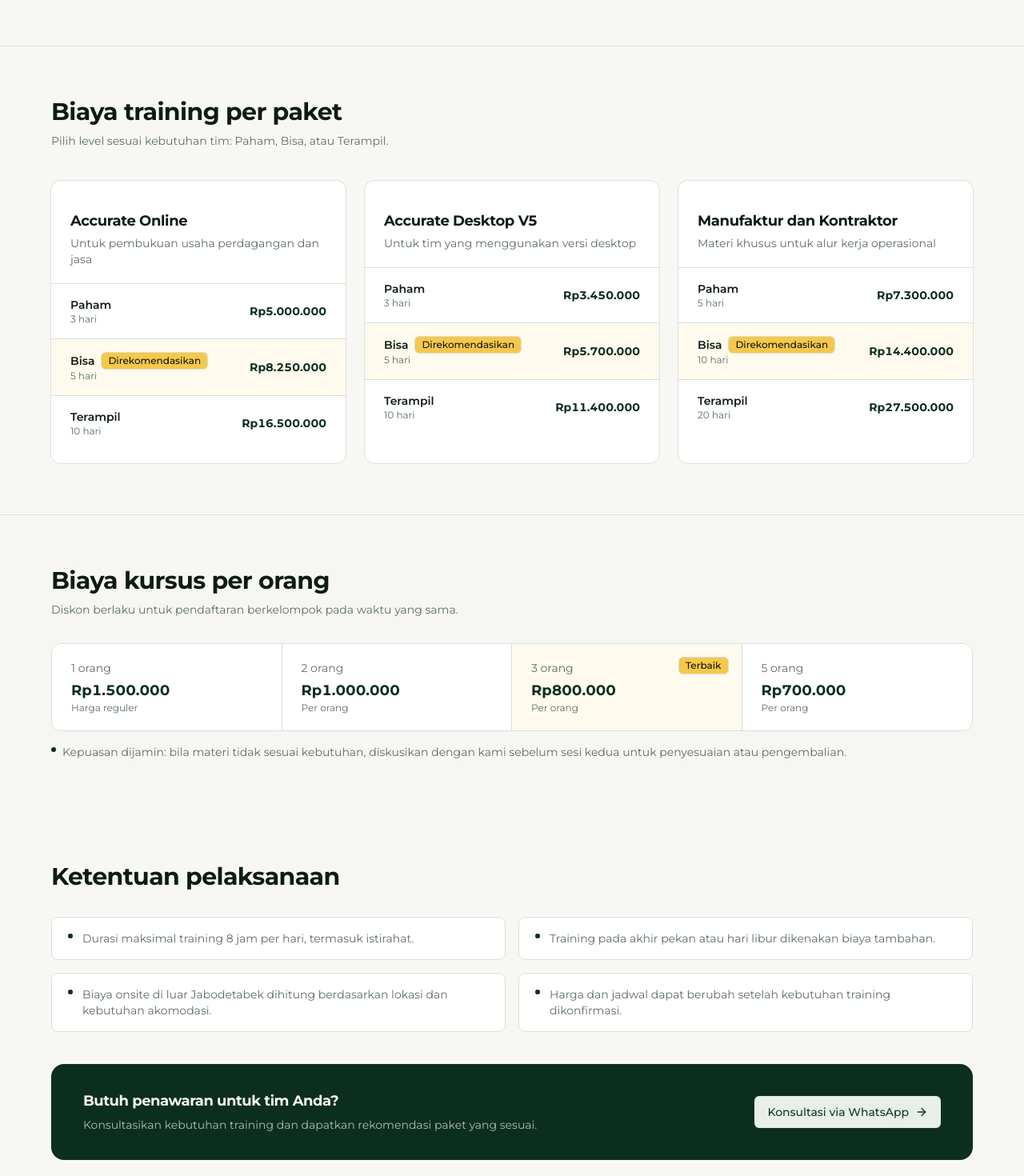
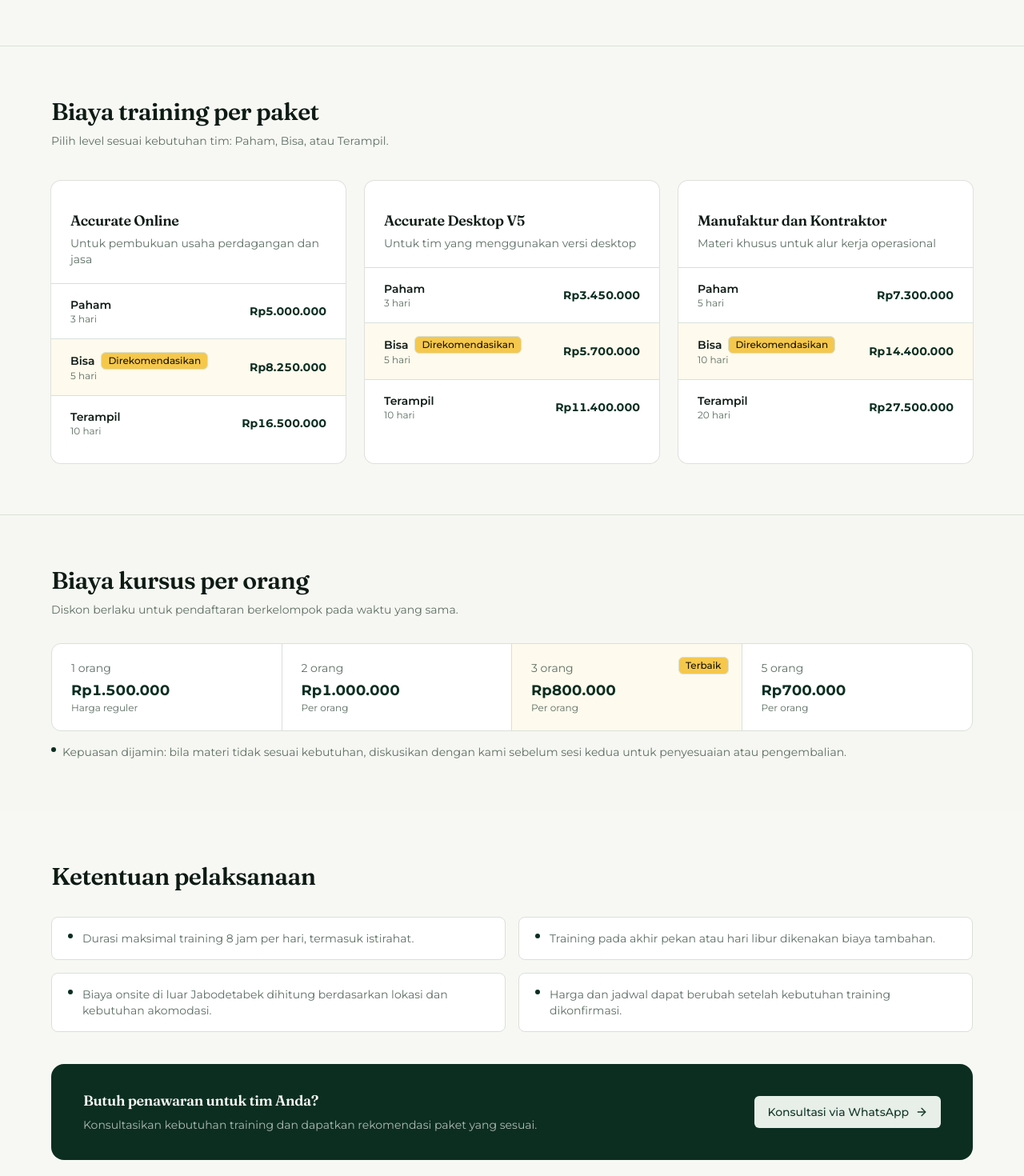
Before and after one commit to Iwang-f/accurate-course-web, a Next.js app: page /harga in a window 1280 px wide. Shown: the part 380-1850 px from the top of the page at 80% size. Built offline with nearby package versions, Linux system fonts and the light colour scheme.

Commit message:
chore: apply font-display to all page headings (v2.2 phase 1)

```diff
--- a/src/app/harga/page.tsx
+++ b/src/app/harga/page.tsx
@@ -22,7 +22,7 @@
 
       <section className="px-5 py-14 md:py-16 sm:px-8">
         <div className="mx-auto max-w-6xl">
-          <h2 className="text-2xl font-bold tracking-tight md:text-3xl">Biaya training per paket</h2>
+          <h2 className="font-display text-2xl font-semibold tracking-tight md:text-3xl">Biaya training per paket</h2>
           <p className="mt-2 text-sm text-muted-foreground">Pilih level sesuai kebutuhan tim: Paham, Bisa, atau Terampil.</p>
           <PricingCards />
         </div>
@@ -30,7 +30,7 @@
 
       <section className="border-t border-border/50 bg-muted/20 px-5 py-14 md:py-16 sm:px-8">
         <div className="mx-auto max-w-6xl">
-          <h2 className="text-2xl font-bold tracking-tight md:text-3xl">Biaya kursus per orang</h2>
+          <h2 className="font-display text-2xl font-semibold tracking-tight md:text-3xl">Biaya kursus per orang</h2>
           <p className="mt-2 text-sm text-muted-foreground">Diskon berlaku untuk pendaftaran berkelompok pada waktu yang sama.</p>
           <div className="mt-8 overflow-hidden rounded-xl border border-border/60 bg-card">
             <div className="grid grid-cols-1 overflow-x-auto sm:grid-cols-2 lg:grid-cols-4">
@@ -60,7 +60,7 @@
 
       <section className="px-5 py-14 md:py-16 sm:px-8">
         <div className="mx-auto max-w-6xl">
-          <h2 className="text-2xl font-bold tracking-tight md:text-3xl">Ketentuan pelaksanaan</h2>
+          <h2 className="font-display text-2xl font-semibold tracking-tight md:text-3xl">Ketentuan pelaksanaan</h2>
           <ul className="mt-8 grid gap-4 sm:grid-cols-2">
             {getTerms().map((t: string) => (
               <li key={t} className="flex items-start gap-3 rounded-lg border border-border/60 bg-card px-5 py-4 text-sm text-muted-foreground">
--- a/src/app/page.tsx
+++ b/src/app/page.tsx
@@ -211,7 +211,7 @@
       <section className="border-t border-border/50 bg-muted/20 px-5 pb-16 md:pb-20">
         <div className="mx-auto flex max-w-6xl flex-col gap-5 rounded-2xl border border-border/60 bg-card px-6 py-8 sm:flex-row sm:items-center sm:justify-between sm:px-10">
           <div>
-            <p className="text-lg font-bold tracking-tight">Biaya training dan kursus</p>
+            <p className="font-display text-lg font-semibold tracking-tight">Biaya training dan kursus</p>
             <p className="mt-1 max-w-xl text-sm leading-6 text-muted-foreground">
               Paket tersedia per durasi untuk Accurate Online dan Desktop, dengan harga kursus per orang yang lebih murah bila mendaftar berkelompok.
             </p>
--- a/src/app/program/page.tsx
+++ b/src/app/program/page.tsx
@@ -46,7 +46,7 @@
           <div className="flex size-24 items-center justify-center rounded-full bg-primary text-3xl font-bold text-primary-foreground">IF</div>
           <div>
             <Badge className="bg-primary/10 text-primary hover:bg-primary/20">{TRAINER.jabatan}</Badge>
-            <h2 className="mt-3 text-2xl font-bold tracking-tight">{TRAINER.nama}</h2>
+            <h2 className="font-display mt-3 text-2xl font-semibold tracking-tight">{TRAINER.nama}</h2>
             <p className="mt-3 max-w-2xl leading-7 text-muted-foreground">{TRAINER.deskripsi}</p>
           </div>
         </div>
--- a/src/app/tentang/page.tsx
+++ b/src/app/tentang/page.tsx
@@ -34,7 +34,7 @@
           </div>
           <div>
             <Badge className="bg-primary/10 text-primary hover:bg-primary/20">{TRAINER.jabatan}</Badge>
-            <h2 className="mt-3 text-2xl font-bold tracking-tight">{TRAINER.nama}</h2>
+            <h2 className="font-display mt-3 text-2xl font-semibold tracking-tight">{TRAINER.nama}</h2>
             <p className="mt-3 max-w-2xl leading-7 text-muted-foreground">{TRAINER.deskripsi}</p>
           </div>
         </div>
@@ -42,7 +42,7 @@
 
       <section className="border-t border-border/50 px-5 py-14 md:py-16 sm:px-8">
         <div className="mx-auto grid max-w-6xl gap-12 lg:grid-cols-[1fr_1.2fr]">
-          <h2 className="text-2xl font-bold tracking-tight md:text-3xl">Cara kami mengajar</h2>
+          <h2 className="font-display text-2xl font-semibold tracking-tight md:text-3xl">Cara kami mengajar</h2>
           <div className="space-y-6">
             <p className="text-base leading-7 text-muted-foreground">{ABOUT.approach}</p>
             <dl className="grid gap-5 sm:grid-cols-2">
@@ -60,11 +60,11 @@
       <section className="border-y border-border/50 bg-muted/20 px-5 py-14 md:py-16 sm:px-8">
         <div className="mx-auto grid max-w-6xl gap-12 lg:grid-cols-2">
           <div>
-            <h2 className="text-2xl font-bold tracking-tight md:text-3xl">Visi</h2>
+            <h2 className="font-display text-2xl font-semibold tracking-tight md:text-3xl">Visi</h2>
             <p className="mt-4 text-base leading-7 text-muted-foreground">{ABOUT.vision}</p>
           </div>
           <div>
-            <h2 className="text-2xl font-bold tracking-tight md:text-3xl">Misi</h2>
+            <h2 className="font-display text-2xl font-semibold tracking-tight md:text-3xl">Misi</h2>
             <ul className="mt-4 space-y-3">
               {ABOUT.mission.map((m) => (
                 <li key={m} className="flex gap-3 text-base leading-7 text-muted-foreground">
@@ -81,7 +81,7 @@
       <section className="px-5 py-14 md:py-16 sm:px-8">
         <div className="mx-auto max-w-6xl">
           <div className="max-w-2xl">
-            <h2 className="text-2xl font-bold tracking-tight md:text-3xl">Apa kata peserta</h2>
+            <h2 className="font-display text-2xl font-semibold tracking-tight md:text-3xl">Apa kata peserta</h2>
             <p className="mt-3 text-muted-foreground">Pengalaman langsung dari peserta yang telah mengikuti pelatihan.</p>
           </div>
           <TestimoniCards />
--- a/src/components/cta-banner.tsx
+++ b/src/components/cta-banner.tsx
@@ -12,7 +12,7 @@
   return (
     <div className="flex flex-col items-start gap-5 rounded-2xl bg-primary px-6 py-8 text-primary-foreground sm:flex-row sm:items-center sm:justify-between sm:px-10">
       <div>
-        <p className="text-lg font-bold tracking-tight">{title}</p>
+        <p className="font-display text-lg font-semibold tracking-tight">{title}</p>
         <p className="mt-1 max-w-xl text-sm leading-6 text-primary-foreground/70">{description}</p>
       </div>
       <a href={getSite().whatsapp} className={buttonVariants({ size: "lg", variant: "secondary", className: "shrink-0 gap-1.5" })}>
--- a/src/components/pricing-cards.tsx
+++ b/src/components/pricing-cards.tsx
@@ -10,7 +10,7 @@
         <Card key={group.kategori} className="border-border/60">
           <CardContent className="p-0">
             <div className="border-b border-border/60 px-6 py-5">
-              <h3 className="text-lg font-bold">{group.kategori}</h3>
+              <h3 className="font-display text-lg font-semibold">{group.kategori}</h3>
               <p className="mt-1 text-sm text-muted-foreground">{group.catatan}</p>
             </div>
             <div className="divide-y divide-border/60">
```
